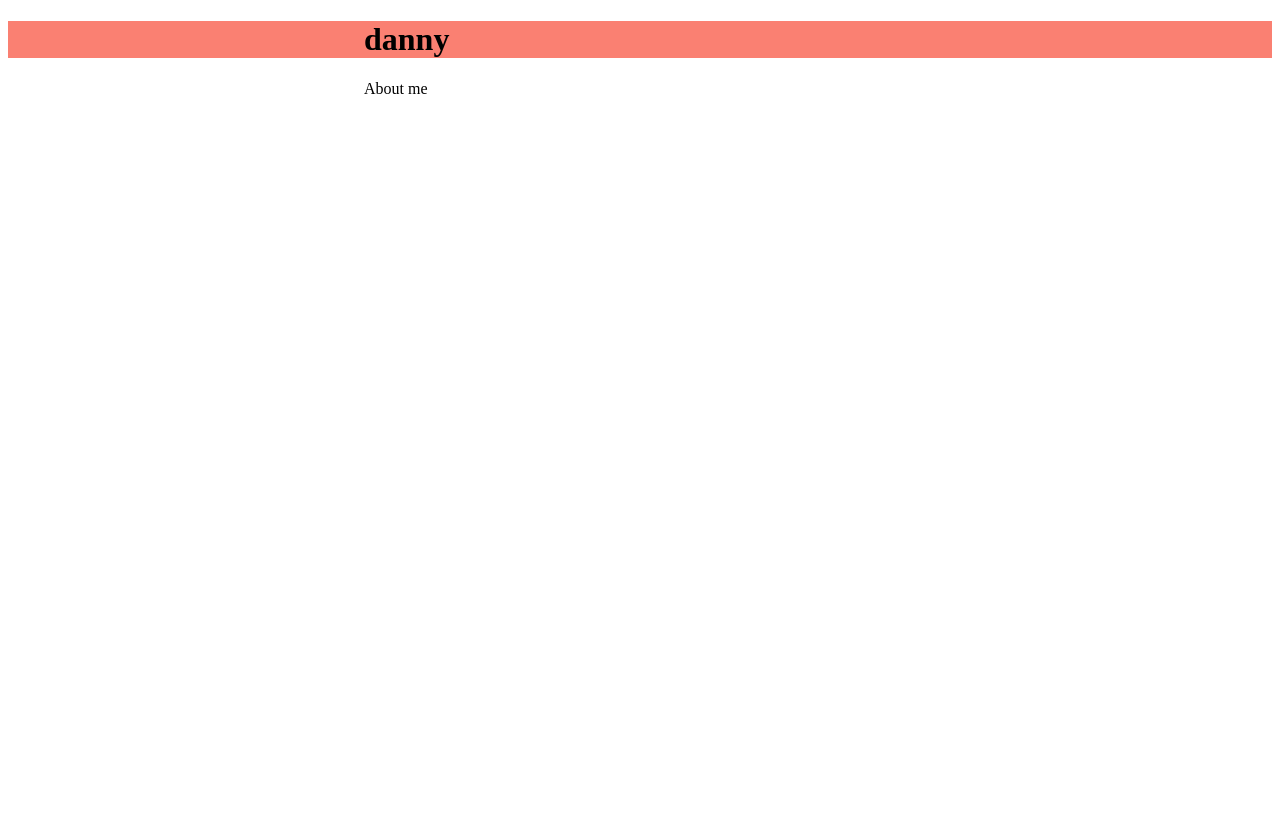
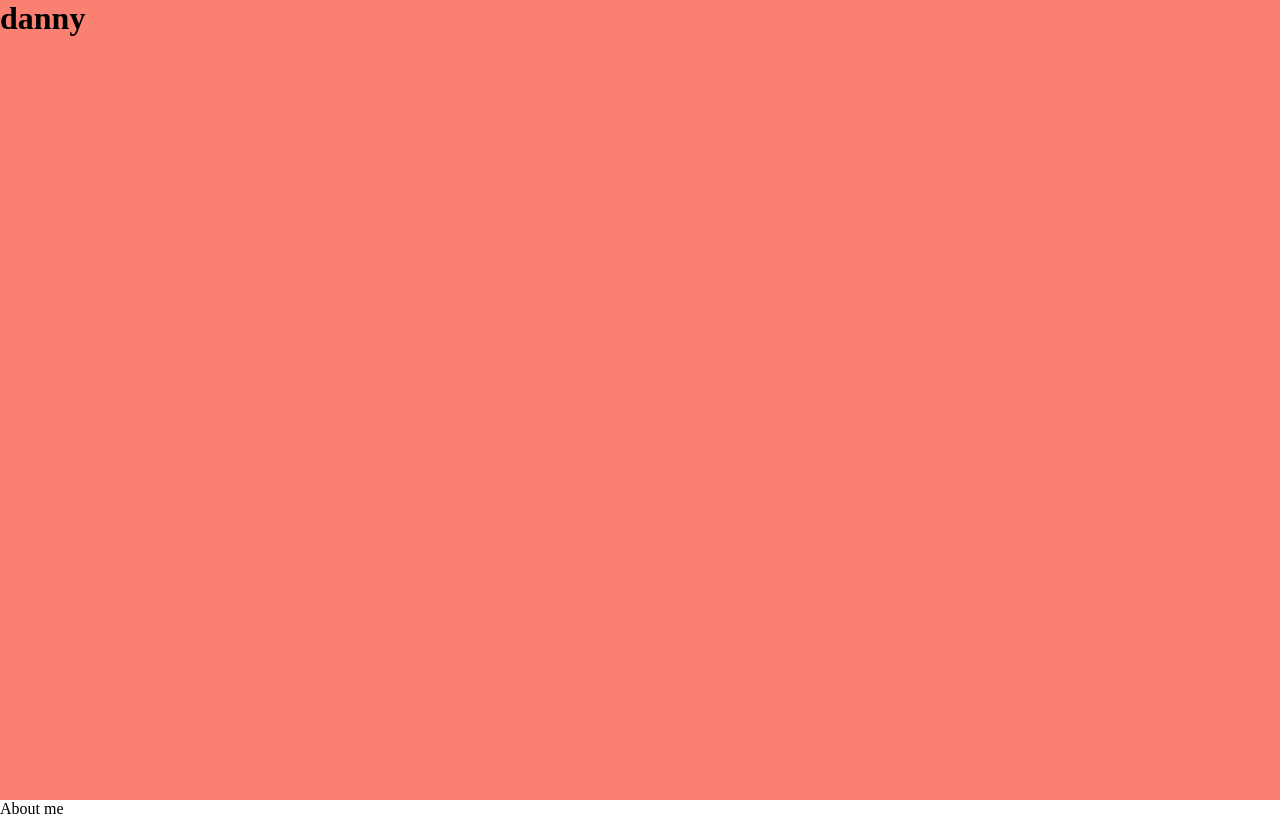
Before and after one commit to dannyhannyford/portfolio, a React app: page / in a window 1280 px wide. Built offline with nearby package versions, Linux system fonts and the light colour scheme.

Commit message:
background covers the screen size

```diff
--- a/client/src/components/About.jsx
+++ b/client/src/components/About.jsx
@@ -1,11 +1,10 @@
 import React from 'react';
-import { Container } from '@material-ui/core';
+// import { Container } from '@material-ui/core';
+import '../style.css';
 
 const About = () => {
   return (
-    <Container maxWidth="sm">
       <div>About me</div>
-    </Container>
   )
 }
 
--- a/client/src/components/App.jsx
+++ b/client/src/components/App.jsx
@@ -1,7 +1,7 @@
 import React from 'react';
-import Button from '@material-ui/core/Button';
 import Home from './Home';
 import About from './About';
+import '../style.css';
 
 const App = () => {
   return (
--- a/client/src/components/Home.jsx
+++ b/client/src/components/Home.jsx
@@ -1,16 +1,11 @@
 import React from 'react';
-import { Container } from '@material-ui/core';
-import './style.css';
+import '../style.css';
 
 const Home = () => {
   return (
     <div className="home">
-      <Container maxWidth="sm">
         <h1>danny</h1>
-      </Container>
     </div>
-
-
   );
 };
 
--- a/client/src/components/style.css
+++ /dev/null
@@ -1,5 +0,0 @@
-.home {
-  background-color: salmon;
-  background-size: cover;
-  background-repeat: no-repeat;
-}
--- a/client/src/index.jsx
+++ b/client/src/index.jsx
@@ -1,6 +1,7 @@
 import React from 'react';
 import ReactDOM from 'react-dom';
 import App from './components/App';
+import './style.css';
 
 ReactDOM.render(<App />,
 document.getElementById('app')
--- /dev/null
+++ b/client/src/style.css
@@ -0,0 +1,19 @@
+html, body, #app {
+  height: 100vh;
+  margin: 0;
+  padding: 0;
+}
+
+h1 {
+  margin: 0;
+}
+
+.home {
+  background-color: salmon;
+  /* background-image: url('https://portfoliodan.s3-us-west-2.amazonaws.com/beach.jpg'); */
+  height: 100vh;
+  width: 100vw;
+  background-size: cover;
+  background-repeat: no-repeat;
+  margin: 0;
+}
--- a/webpack.config.js
+++ b/webpack.config.js
@@ -22,7 +22,7 @@ module.exports = {
   },
   mode: 'production',
   resolve: {
-    extensions: ['.js', '.jsx', '.css'],
+    extensions: ['.js', '.jsx', '.css', '.jpg'],
   },
   watch: false,
   watchOptions: {
```
